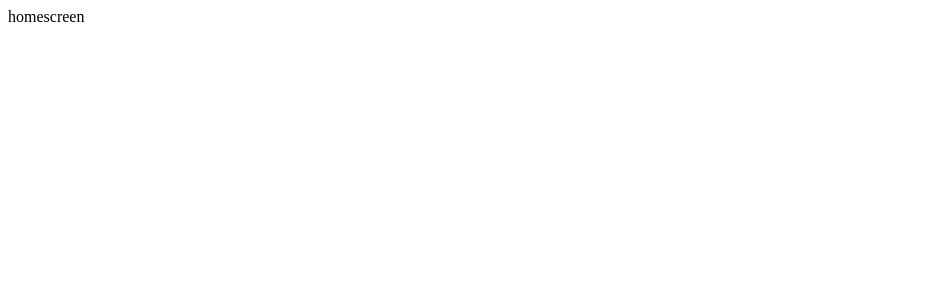
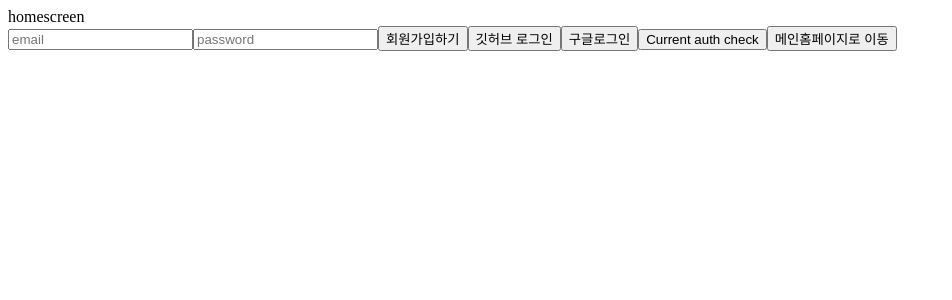
Before and after one commit to 2021WnC/WnCProject, a React (Create React App) app: page / in a window 1280 px wide. Shown: the top 300 px of the page, without its empty margins (0-952 px from the left). Built offline with nearby package versions, Linux system fonts and the light colour scheme.

Commit message:
social login

```diff
--- a/src/AppRouter.js
+++ b/src/AppRouter.js
@@ -1,6 +1,7 @@
 import React from "react";
 import { BrowserRouter as Router, Route, Switch } from "react-router-dom";
 import HomeScreen from "./screens/HomeScreen/home_screen";
+import MainScreen from "./screens/MainScreen/main_screen";
 
 function AppRouter() {
   return (
@@ -10,6 +11,9 @@ function AppRouter() {
           <Route exact path="/">
             <HomeScreen />
           </Route>
+          <Route exact path="/main">
+            <MainScreen />
+          </Route>
         </Switch>
       </Router>
     </>
--- a/src/screens/HomeScreen/home_screen.js
+++ b/src/screens/HomeScreen/home_screen.js
@@ -1,7 +1,81 @@
-import React from "react";
+import React, { useState, useEffect } from "react";
+import {
+  createUserWithEmailAndPassword,
+  signInWithEmailAndPassword,
+  GoogleAuthProvider,
+  GithubAuthProvider,
+  signInWithPopup,
+} from "firebase/auth";
+import { useHistory, useLocation } from "react-router";
+import { authService } from "../../Firebase";
 
 function HomeScreen() {
-  return <div>homescreen</div>;
+  const history = useHistory();
+  const [Email, setEmail] = useState("");
+  const [Password, setPassword] = useState("");
+  const SignUpWithEmailAndPassword = () => {
+    createUserWithEmailAndPassword(authService, Email, Password).then((e) => {
+      console.log("CreateUserFinished");
+      console.log(e);
+    });
+  };
+  const GoogleLogin = () => {
+    const provider = new GoogleAuthProvider();
+    signInWithPopup(authService, provider)
+      .then((result) => {
+        const credential = GoogleAuthProvider.credentialFromResult(result);
+        const token = credential.accessToken;
+        const user = result.user;
+        console.log("Google Finished");
+        console.log(user);
+        console.log(token);
+      })
+      .catch((error) => {
+        const errorMessage = error.message;
+        console.log(errorMessage);
+      });
+  };
+  const GithubLogin = () => {
+    const provider = new GithubAuthProvider();
+    signInWithPopup(authService, provider)
+      .then((result) => {
+        // This gives you a GitHub Access Token. You can use it to access the GitHub API.
+        const credential = GithubAuthProvider.credentialFromResult(result);
+        const token = credential.accessToken;
+        const user = result.user;
+        console.log("Github Finished");
+        console.log(user);
+        console.log(token);
+      })
+      .catch((error) => {
+        const errorMessage = error.message;
+        console.log(errorMessage);
+      });
+  };
+  const EmailChange = (e) => setEmail(e.target.value);
+  const PasswordChange = (e) => setPassword(e.target.value);
+  return (
+    <div>
+      homescreen
+      <div>
+        <input placeholder="email" value={Email} onChange={EmailChange} />
+        <input
+          placeholder="password"
+          value={Password}
+          onChange={PasswordChange}
+        />
+        <button onClick={SignUpWithEmailAndPassword}>회원가입하기</button>
+        <button onClick={GithubLogin}>깃허브 로그인</button>
+        <button onClick={GoogleLogin}>구글로그인</button>
+        <button onClick={() => console.log(authService.currentUser)}>
+          Current auth check
+        </button>
+        <button onClick={() => history.push("/main")}>
+          메인홈페이지로 이동
+        </button>
+      </div>
+    </div>
+  );
 }
 
 export default HomeScreen;
--- /dev/null
+++ b/src/screens/MainScreen/main_screen.js
@@ -0,0 +1,14 @@
+import React from "react";
+import { authService } from "../../Firebase";
+
+function MainScreen() {
+  return (
+    <div>
+      <button onClick={() => console.log(authService.currentUser)}>
+        Current auth check
+      </button>
+    </div>
+  );
+}
+
+export default MainScreen;
```
Also changed, not shown: 1 other file (tests, documents, lock files or other folders).
